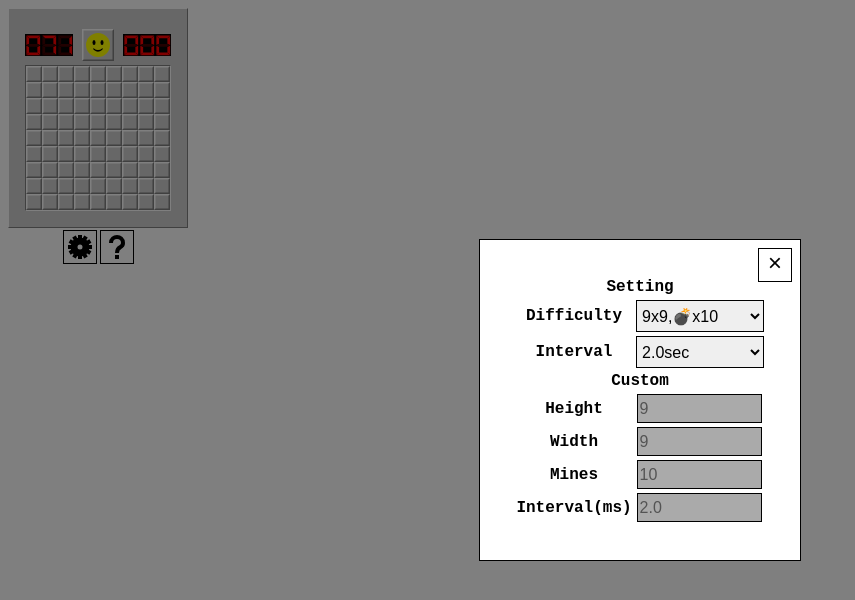
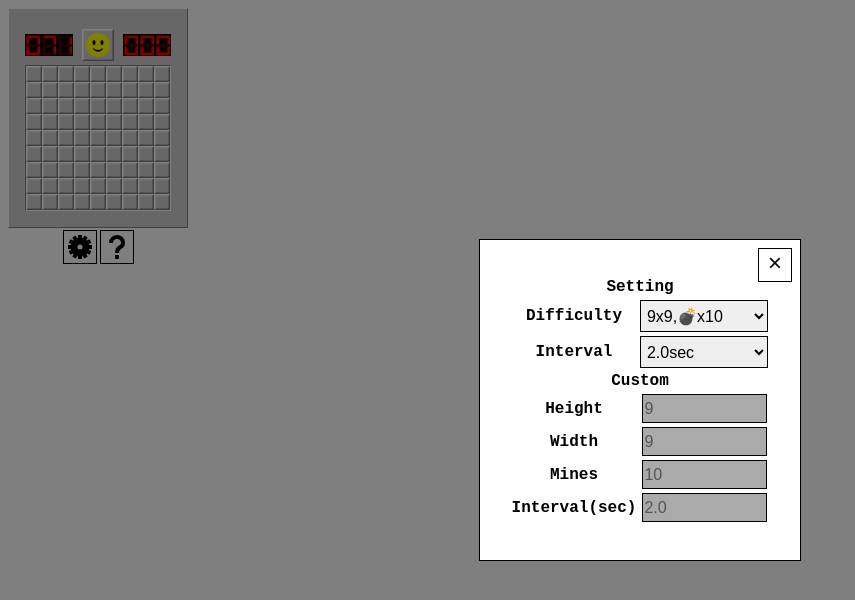
Before and after one commit to Kuma-TachiRen/movesweeper, a plain HTML site: page index.html in a window 1280 px wide. Both pictures are taken after a click on the label 79 px from the left and 246 px from the top of the page. Shown: the whole page, without its empty margins (0-855 px from the left). Drawn offline with Linux system fonts and the light colour scheme.

Commit message:
fix interval unit

```diff
--- a/index.html
+++ b/index.html
@@ -73,7 +73,7 @@
                                     <td><input type="number" id="custom-mines" min="10" max="999" value="10" disabled /></td>
                                 </tr>
                                 <tr>
-                                    <th><label for="custom-interval">Interval(ms)</label></th>
+                                    <th><label for="custom-interval">Interval(sec)</label></th>
                                     <td><input type="number" id="custom-interval" min="0.1" max="10.0" step="0.1" value="2.0" disabled /></td>
                                 </tr>
                             </tbody>
```
